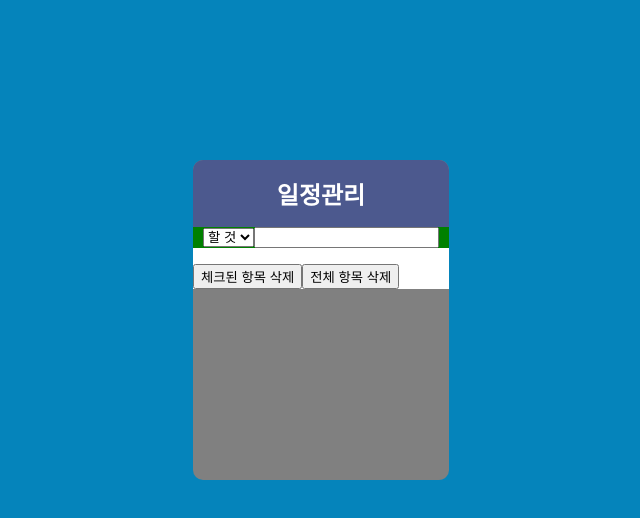
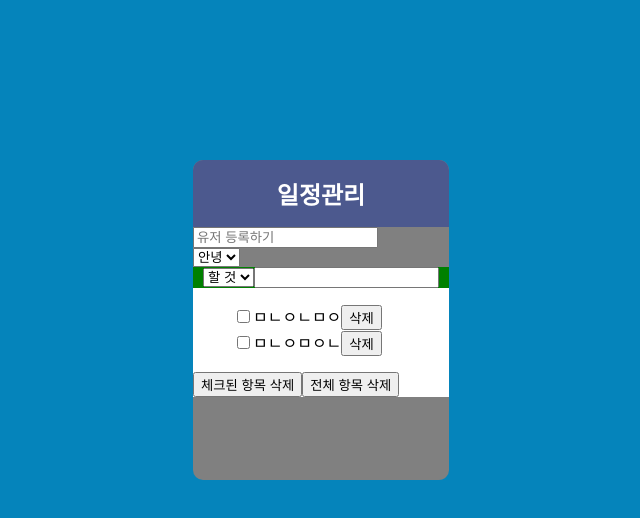
Before and after one commit to YOON3N4M/study-react, a React (Create React App) app: page / in a window 1280 px wide. Shown: the top 518 px of the page, without its empty margins (319-959 px from the left). Built offline with nearby package versions, Linux system fonts and the light colour scheme; data requests are answered from the project's data file.

Commit message:
feat: user 정보를 등록하기 위한 기능 구현

```diff
--- a/fake-server/db.json
+++ b/fake-server/db.json
@@ -1,4 +1,28 @@
 {
-  "todos": [],
-  "username": []
+  "todos": [
+    {
+      "createBy": "세남",
+      "type": "할 것",
+      "todoText": "ㅁㄴㅇㄴㅁㅇ",
+      "isCheck": false,
+      "id": 1
+    },
+    {
+      "createBy": "안녕",
+      "type": "할 것",
+      "todoText": "ㅁㄴㅇㅁㅇㄴ",
+      "isCheck": false,
+      "id": 2
+    }
+  ],
+  "users": [
+    {
+      "username": "안녕",
+      "id": 1
+    },
+    {
+      "username": "세남",
+      "id": 2
+    }
+  ]
 }
--- a/src/components/InsertTodo.js
+++ b/src/components/InsertTodo.js
@@ -2,14 +2,24 @@ import axios from "axios";
 import { useState } from "react";
 import { API_URL } from "./TodoTemplate";
 
-export default function InsertTodo({ todos, setTodos, nextId, setNextId }) {
+export default function InsertTodo({
+  todos,
+  setTodos,
+  nextId,
+  setNextId,
+  selectedUser,
+  setSelectedUser,
+}) {
   const [todo, setTodo] = useState("");
+
   const [selectedType, setSelectedType] = useState("할 것");
 
   function onSubmit(event) {
     event.preventDefault();
 
+    if (selectedUser !== "") {
       let todoTemp = {
+        createBy: selectedUser,
         type: selectedType,
         todoText: todo,
         isCheck: false,
@@ -20,6 +30,9 @@ export default function InsertTodo({ todos, setTodos, nextId, setNextId }) {
       setTodos([...todos, todoTemp]);
       setNextId((prev) => prev + 1);
       setTodo("");
+    } else {
+      alert("작성자를 선택해주세요!");
+    }
   }
 
   function onTodoTextChange(event) {
@@ -46,7 +59,7 @@ export default function InsertTodo({ todos, setTodos, nextId, setNextId }) {
           <option>할 것</option>
           <option>살 것</option>
         </select>
-        <input onChange={onTodoTextChange} value={todo}></input>
+        <input onChange={onTodoTextChange} value={todo} required></input>
       </form>
     </>
   );
--- a/src/components/TodoTemplate.js
+++ b/src/components/TodoTemplate.js
@@ -2,6 +2,8 @@ import { useEffect, useState } from "react";
 import styled from "styled-components";
 import InsertTodo from "./InsertTodo";
 import TodoList from "./TodoList";
+import User from "./User";
+import axios from "axios";
 
 const TodoContainer = styled.div`
   display: flex;
@@ -43,14 +45,31 @@ checked: boolean,
 
 */
 export const API_URL = "http://localhost:3001/todos";
+export const API_URL_USERS = "http://localhost:3001/users";
 
 function TodoTemplate() {
   const [todos, setTodos] = useState([]);
   const [nextId, setNextId] = useState(1);
+  const [user, setUser] = useState("");
+  const [userArr, setUserArr] = useState([]);
+  const [selectedUser, setSelectedUser] = useState("");
+
+  function getUserFromDB() {
+    axios
+      .get(API_URL_USERS)
+      .then((res) => {
+        setUserArr(res.data);
+      })
+      .catch((error) => console.log(error));
+  }
 
   useEffect(() => {
     console.log(todos);
   }, [todos]);
+
+  useEffect(() => {
+    getUserFromDB();
+  }, []);
 
   return (
     <>
@@ -58,12 +77,24 @@ function TodoTemplate() {
         <div className="todo-header">
           <h1>일정관리</h1>
         </div>
+        <div>
+          <User
+            user={user}
+            setUser={setUser}
+            selectedUser={selectedUser}
+            setSelectedUser={setSelectedUser}
+            userArr={userArr}
+            setUserArr={setUserArr}
+          />
+        </div>
         <div className="todo-insert">
           <InsertTodo
             todos={todos}
             setTodos={setTodos}
             nextId={nextId}
             setNextId={setNextId}
+            selectedUser={selectedUser}
+            setSelectedUser={setSelectedUser}
           />
         </div>
         <div className="todo-contents">
--- /dev/null
+++ b/src/components/User.js
@@ -0,0 +1,46 @@
+import axios from "axios";
+import { API_URL_USERS } from "./TodoTemplate";
+
+export default function User({
+  user,
+  setUser,
+  selectedUser,
+  setSelectedUser,
+  userArr,
+  setUserArr,
+}) {
+  function onUserInputChange(event) {
+    setUser(event.target.value);
+  }
+
+  function onSubmit(event) {
+    event.preventDefault();
+    const userTemp = { username: user };
+    axios.post(API_URL_USERS, userTemp);
+    setUserArr((prev) => [...prev, userTemp]);
+    setUser("");
+  }
+
+  function onChangeSelect(event) {
+    setSelectedUser(event.target.value);
+  }
+
+  return (
+    <>
+      <form onSubmit={onSubmit}>
+        <input
+          value={user}
+          onChange={onUserInputChange}
+          placeholder="유저 등록하기"
+        ></input>
+      </form>
+      <select onChange={onChangeSelect}>
+        {userArr.length > 0 ? (
+          userArr.map((user) => <option>{user.username}</option>)
+        ) : (
+          <option>등록된 유저가 없습니다.</option>
+        )}
+      </select>
+    </>
+  );
+}
```
Lines whose indentation alone changed are shown as unchanged.
